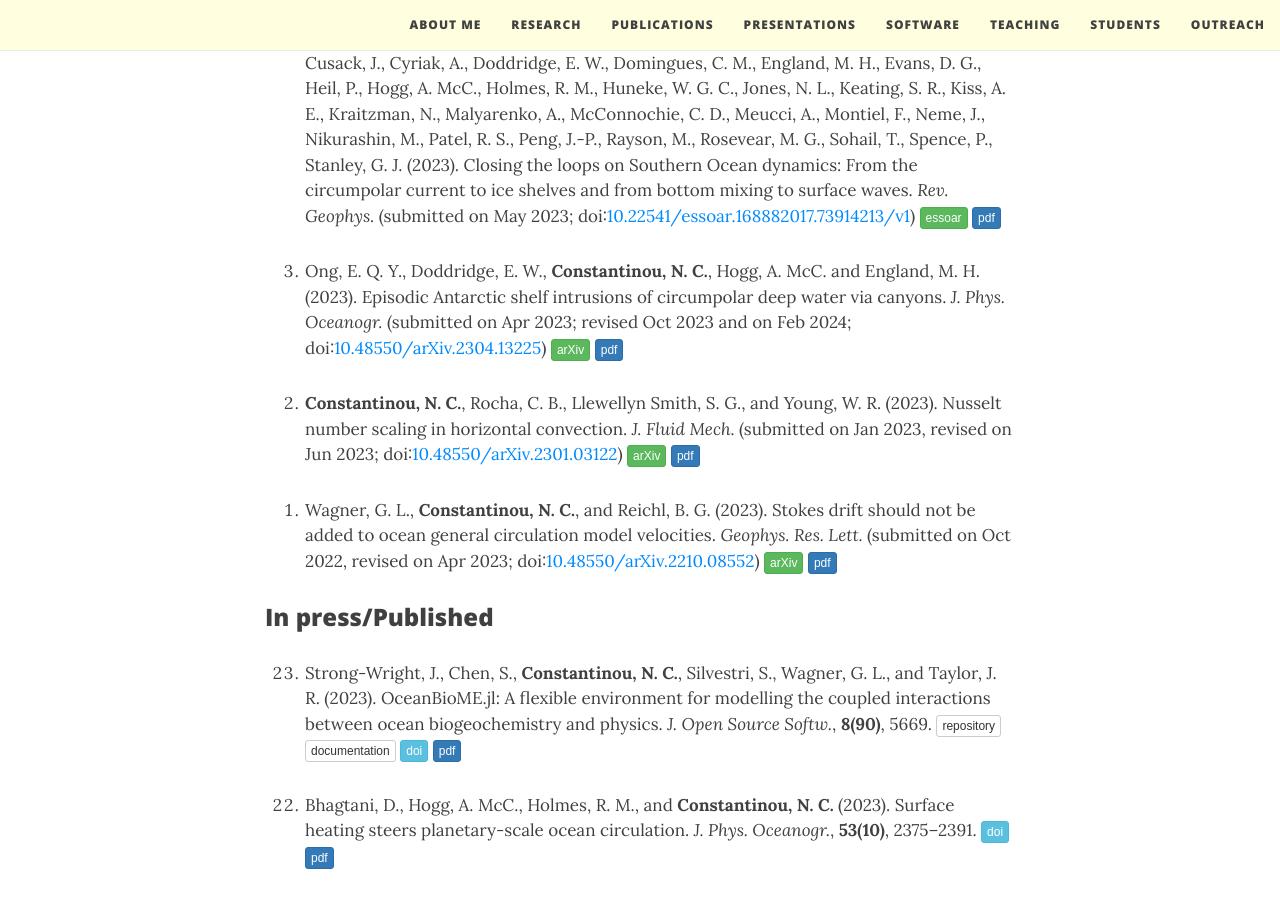
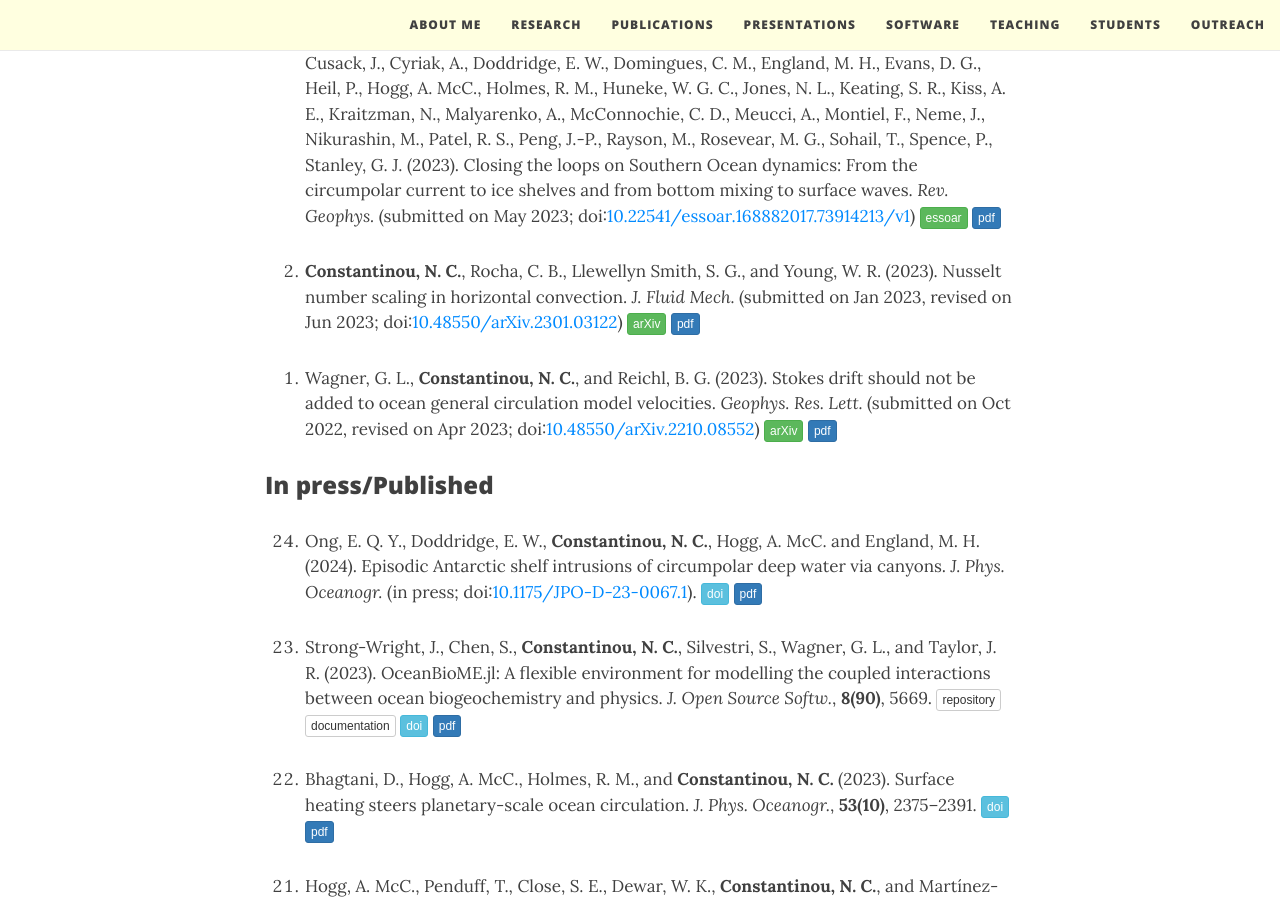
Before and after one commit to navidcy/navidcy.github.io, a Jekyll site: the page built from publications.md, in a window 1280 px wide and 900 px high, scrolled down 1041 px. Built offline with Jekyll 4.4.1, drawn with Linux system fonts in a browser that asks for light colours; nearby versions of some CDN libraries; comment, search, counter and statistics services are not loaded.

Commit message:
asc intrunsions in press

```diff
--- a/publications.md
+++ b/publications.md
@@ -28,9 +28,6 @@ title: Publications
 0. Bennetts, L. G., Shakespeare, C. J., Vreugdenhil, C. A., Foppert, A., Gayen, B., Meyer, A., Morrison, A. K., Padman, L., Phillips, H. E., Stevens, C. L., Toffoli, A., **Constantinou, N. C.**, Cusack, J., Cyriak, A., Doddridge, E. W., Domingues, C. M., England, M. H., Evans, D. G., Heil, P., Hogg, A. McC., Holmes, R. M., Huneke, W. G. C., Jones, N. L., Keating, S. R., Kiss, A. E., Kraitzman, N., Malyarenko, A., McConnochie, C. D., Meucci, A., Montiel, F., Neme, J., Nikurashin, M., Patel, R. S., Peng, J.-P., Rayson, M., Rosevear, M. G., Sohail, T., Spence, P., Stanley, G. J. (2023). Closing the loops on Southern Ocean dynamics: From the circumpolar current to ice shelves and from bottom mixing to surface waves. _Rev. Geophys._ (submitted on May 2023; doi:[10.22541/essoar.168882017.73914213/v1](https://doi.org/10.22541/essoar.168882017.73914213/v1){:target="_blank"}) [<span class="btn btn-success btn-xs{{end}}" style="font-family:sans-serif;">essoar</span>](https://essopenarchive.org/users/521305/articles/651899-closing-the-loops-on-southern-ocean-dynamics-from-the-circumpolar-current-to-ice-shelves-and-from-bottom-mixing-to-surface-waves){:target="_blank"} [<span class="btn btn-primary btn-xs{{end}}" style="font-family:sans-serif;">pdf</span>][review-multiscale-SO]
 
 
-0. Ong, E. Q. Y., Doddridge, E. W., **Constantinou, N. C.**, Hogg, A. McC. and England, M. H. (2023). Episodic Antarctic shelf intrusions of circumpolar deep water via canyons. _J. Phys. Oceanogr._ (submitted on Apr 2023; revised Oct 2023 and on Feb 2024; doi:[10.48550/arXiv.2304.13225](https://doi.org/10.48550/arXiv.2304.13225){:target="_blank"}) [<span class="btn btn-success btn-xs{{end}}" style="font-family:sans-serif;">arXiv</span>][arXiv:2304.13225]{:target="_blank"} [<span class="btn btn-primary btn-xs{{end}}" style="font-family:sans-serif;">pdf</span>][ascintrusions]
-
-
 0. **Constantinou, N. C.**, Rocha, C. B., Llewellyn Smith, S. G., and Young, W. R. (2023). Nusselt number scaling in horizontal convection. _J. Fluid Mech._ (submitted on Jan 2023, revised on Jun 2023; doi:[10.48550/arXiv.2301.03122](https://doi.org/10.48550/arXiv.2301.03122){:target="_blank"}) [<span class="btn btn-success btn-xs{{end}}" style="font-family:sans-serif;">arXiv</span>][arXiv:2301.03122]{:target="_blank"} [<span class="btn btn-primary btn-xs{{end}}" style="font-family:sans-serif;">pdf</span>][HCNuScaling]
 
 
@@ -39,6 +36,9 @@ title: Publications
 
 
 ### In press/Published
+
+0. Ong, E. Q. Y., Doddridge, E. W., **Constantinou, N. C.**, Hogg, A. McC. and England, M. H. (2024). Episodic Antarctic shelf intrusions of circumpolar deep water via canyons. _J. Phys. Oceanogr._ (in press; doi:[10.1175/JPO-D-23-0067.1](https://doi.org/10.1175/JPO-D-23-0067.1){:target="_blank"}). [<span class="btn btn-info btn-xs{{end}}" style="font-family:sans-serif;">doi</span>][ascintrusions-doi]{:target="_blank"} [<span class="btn btn-primary btn-xs{{end}}" style="font-family:sans-serif;">pdf</span>][ascintrusions] <span align="right" class='altmetric-embed' data-badge-type="2" data-condensed="true" data-hide-less-than="2" data-doi="10.1175/JPO-D-23-0067.1"></span><br/>
+
 
 0. Strong-Wright, J., Chen, S., **Constantinou, N. C.**, Silvestri, S., Wagner, G. L., and Taylor, J. R. (2023). OceanBioME.jl: A flexible environment for modelling the coupled interactions between ocean biogeochemistry and physics.  _J. Open Source Softw._, **8(90)**, 5669. [<span class="btn btn-default btn-xs{{end}}" style="font-family:sans-serif;">repository</span>][OceanBioME-repo]{:target="_blank"} [<span class="btn btn-default btn-xs{{end}}" style="font-family:sans-serif;">documentation</span>][OceanBioME-docs]{:target="_blank"} [<span class="btn btn-info btn-xs{{end}}" style="font-family:sans-serif;">doi</span>][oceanbiome-doi]{:target="_blank"} [<span class="btn btn-primary btn-xs{{end}}" style="font-family:sans-serif;">pdf</span>][oceanbiome] <span align="right" class='altmetric-embed' data-badge-type="2" data-condensed="true" data-hide-less-than="2" data-doi="10.21105/joss.05669"></span><br/>
 
@@ -221,6 +221,7 @@ Selection of press coverage: [<span class="btn btn-default btn-xs{{end}}" style=
 [wallturbulencebrief]: WallTurbulenceEnergyExtraction.pdf
 [wallturbulencebrief-url]: https://ctr.stanford.edu/annual-research-briefs-2018
 
+[ascintrusions-doi]: https://doi.org/10.1175/JPO-D-23-0067.1
 [oceanbiome-doi]: https://doi.org/10.21105/joss.05669
 [buoyancygyres-doi]: https://doi.org/10.1175/JPO-D-23-0016.1
 [occiput-SO-doi]: https://doi.org/10.1029/2022JC018440
```
